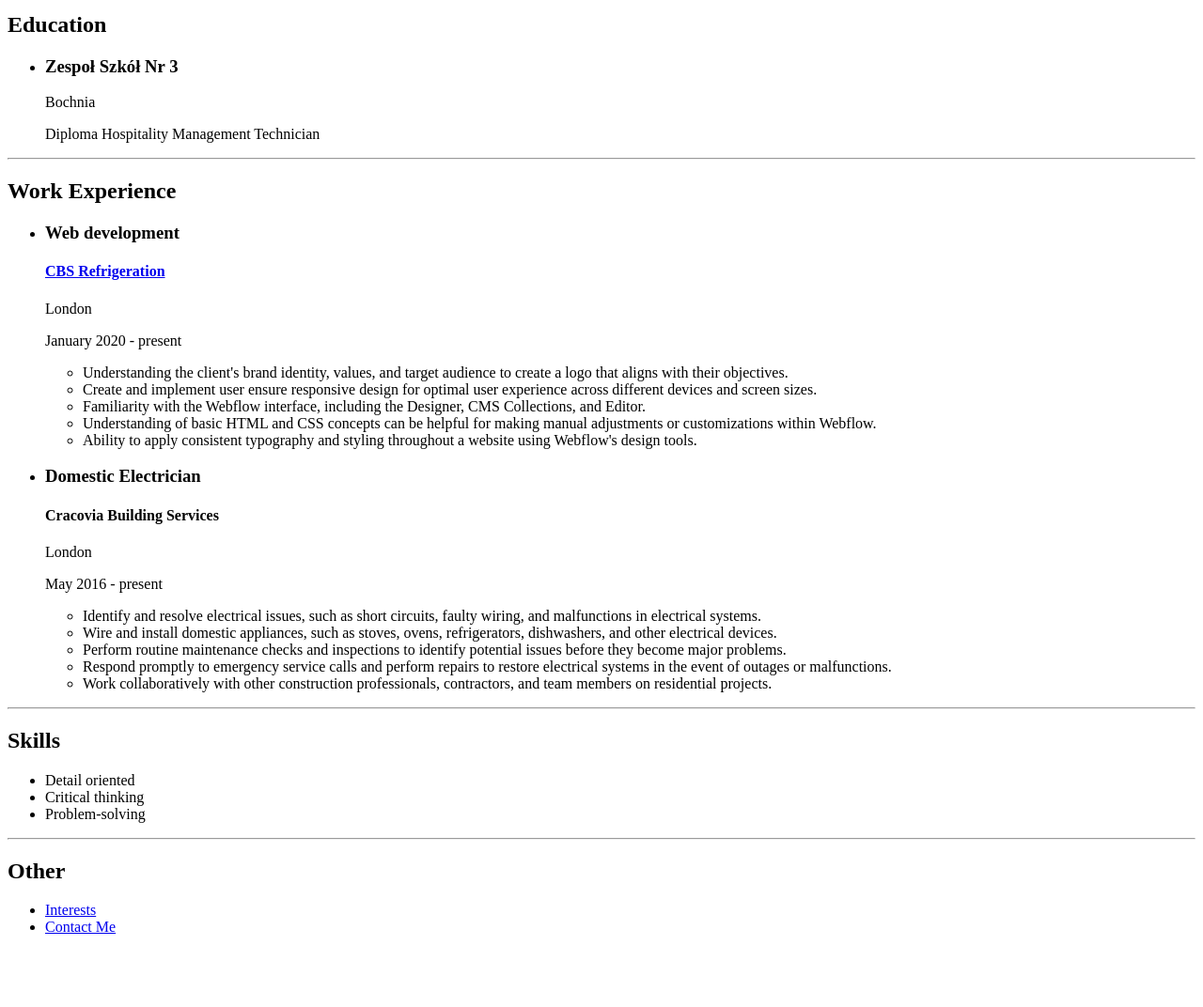
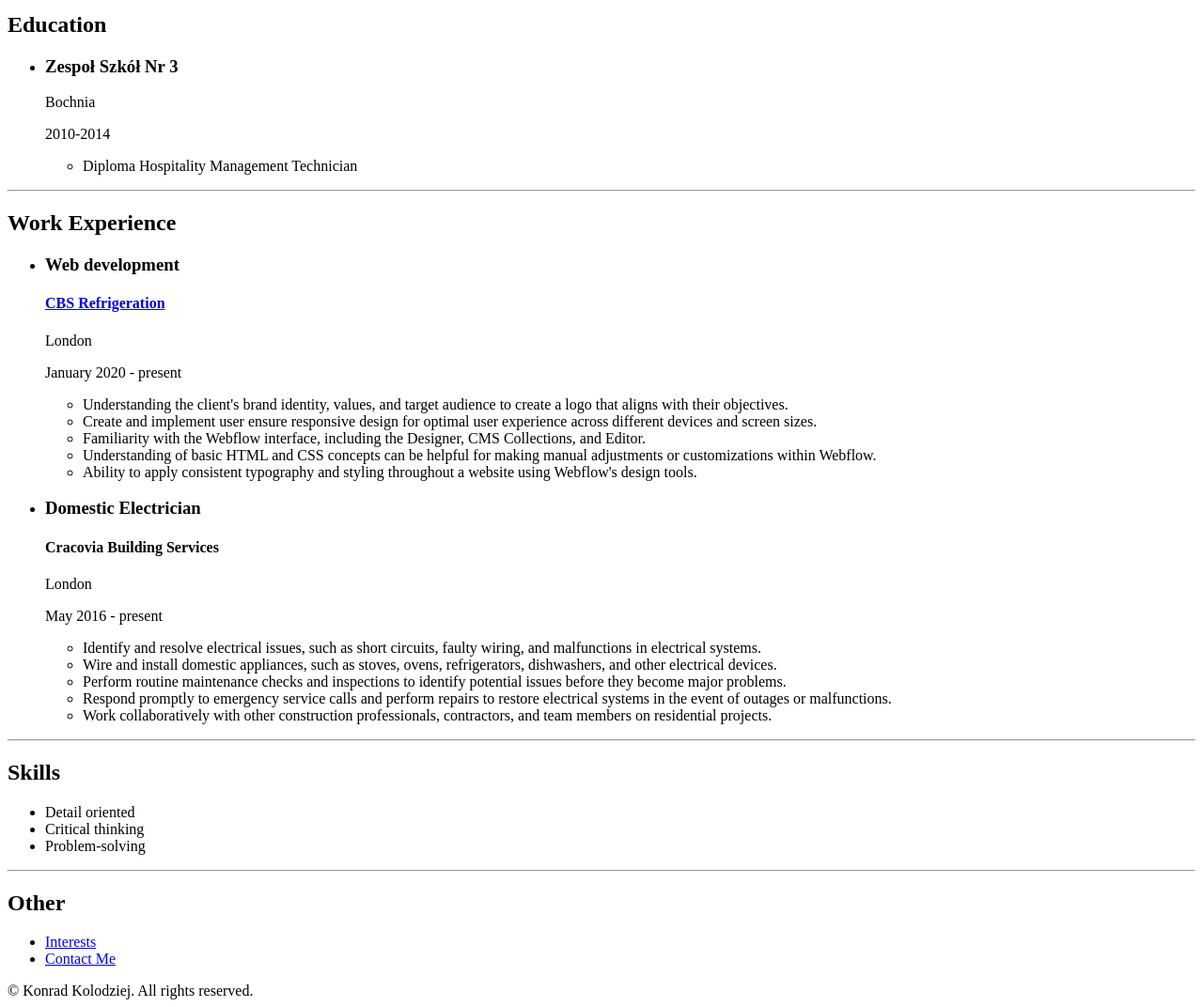
Before and after one commit to L3n0P4l3n0/html-portfolio, a plain HTML site: page index.html in a window 1280 px wide. Shown: the part 340-1412 px from the top of the page at 94% size. Before the commit the page ends 1352 px from the top, so only its background shows below. Drawn offline with Linux system fonts and the light colour scheme.

Commit message:
Add files via upload

```diff
--- a/index.html
+++ b/index.html
@@ -27,8 +27,15 @@
         Bochnia
       </p>
       <p>
-        Diploma Hospitality Management Technician
+        2010-2014
       </p>
+      <ul>
+        <li>
+          <p>
+            Diploma Hospitality Management Technician
+          </p>
+        </li>
+      </ul>
     </ul>
     <hr/>
     <h2>
@@ -125,6 +132,8 @@
        <a href="./public/contact.html">Contact Me</a>
       </li>
     </ul>
-
+    <footer>
+      © Konrad Kolodziej. All rights reserved.
+    </footer>
   </body>
 </html>
```
Also changed, not shown: public/contact.html (+1 -0 lines), public/interests.html (+1 -0 lines).
